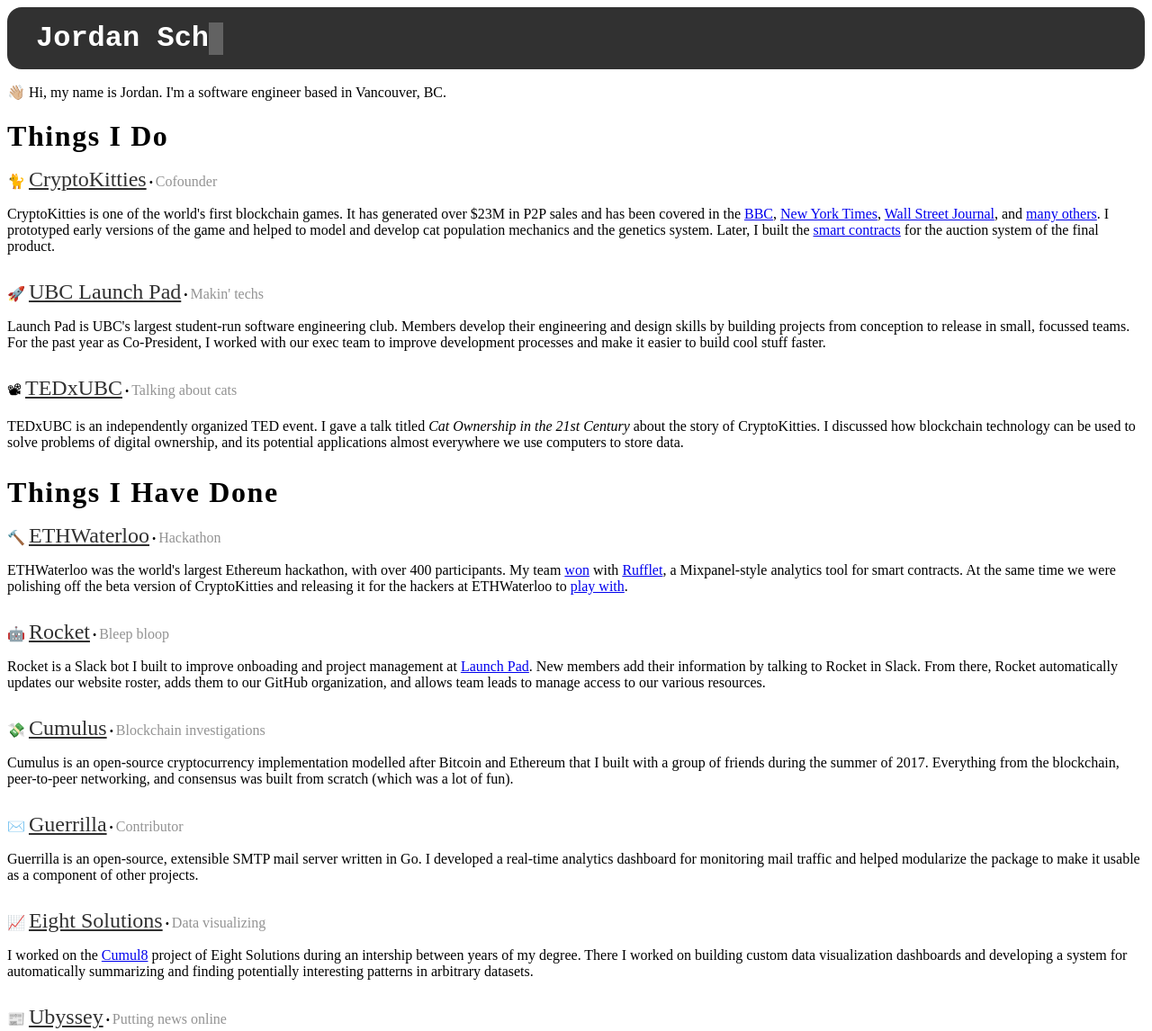
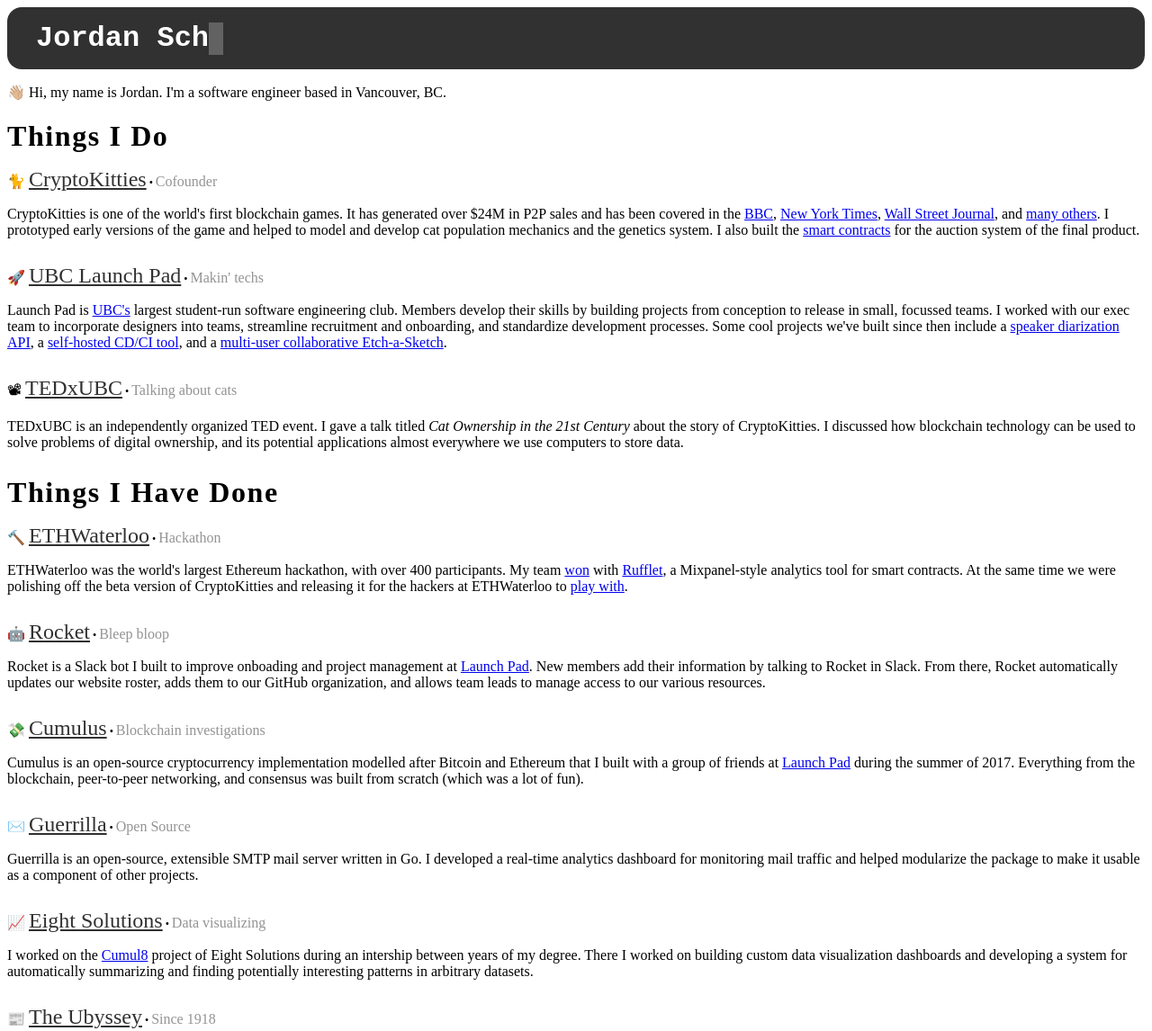
Before and after one commit to jordanschalm/jordanschalm.github.io, a Gatsby site: page / in a window 1280 px wide. Shown: the top 1146 px of the page at 90% size. Built offline with nearby package versions, Linux system fonts and the light colour scheme; Gatsby itself is replaced by a stand-in of ours.

Commit message:
Update CK sales figures. Alter CK copy the slightest bit Update LP copy to be time-agnostic and include project examples. Minor copy updates

```diff
--- a/src/data.js
+++ b/src/data.js
@@ -15,30 +15,34 @@
           start: Moment('2017-07', MONTH_F),
         },
         description: `CryptoKitties is one of the world's first blockchain games.
-          It has generated over $23M in P2P sales and has been covered in the
+          It has generated over $24M in P2P sales and has been covered in the
           [BBC](http://www.bbc.com/news/technology-42237162),
           [New York Times](https://www.nytimes.com/2017/12/28/style/cryptokitties-want-a-blockchain-snuggle.html),
           [Wall Street Journal](https://blogs.wsj.com/cio/2017/12/07/ethereum-network-copes-with-surge-of-activity-as-virtual-kitten-game-goes-viral/),
           and [many others](https://cryptokitties.co/press).
           I prototyped early versions of the game and helped to model and
-          develop cat population mechanics and the genetics system. Later, I
+          develop cat population mechanics and the genetics system. I also
           built the [smart contracts](https://www.gettoby.com/p/448v6x9p6tgs)
           for the auction system of the final product.`,
       },
       {
         name: 'UBC Launch Pad',
         subheader: "Makin' techs",
-        url: 'http://ubclaunchpad.com',
+        url: 'https://ubclaunchpad.com',
         emoji: '🚀',
         date: {
           start: Moment('2015-08', MONTH_F),
+          end: Moment('2018-05', MONTH_F),
         },
-        description: `Launch Pad is UBC's largest student-run software
-          engineering club. Members develop their engineering and design skills
+        description: `Launch Pad is [UBC's](https://www.ubc.ca/) largest
+          student-run software engineering club. Members develop their skills
           by building projects from conception to release in small, focussed
-          teams. For the past year as Co-President, I worked with our exec team
-          to improve development processes and make it easier to build cool
-          stuff faster.`,
+          teams. I worked with our exec team to incorporate designers into
+          teams, streamline recruitment and onboarding, and standardize
+          development processes. Some cool projects we've built since then include
+          a [speaker diarization API](https://github.com/ubclaunchpad/minutes),
+          a [self-hosted CD/CI tool](https://github.com/ubclaunchpad/inertia),
+          and a [multi-user collaborative Etch-a-Sketch](https://github.com/ubclaunchpad/etch.io).`,
       },
       {
         name: 'TEDxUBC',
@@ -79,7 +83,7 @@
           end: Moment('2017-08', MONTH_F),
         },
         description: `Rocket is a Slack bot I built to improve onboading and
-          project management at [Launch Pad](http://ubclaunchpad.com).
+          project management at [Launch Pad](https://ubclaunchpad.com).
           New members add their information by talking to Rocket in Slack.
           From there, Rocket automatically updates our website roster, adds
           them to our GitHub organization, and allows team leads to manage
@@ -96,13 +100,13 @@
         },
         description: `Cumulus is an open-source cryptocurrency implementation
           modelled after Bitcoin and Ethereum that I built with a group of
-          friends during the summer of 2017. Everything from the blockchain,
-          peer-to-peer networking, and consensus was built from scratch (which
-          was a lot of fun).`,
+          friends at [Launch Pad](https://ubclaunchpad.com) during the summer
+          of 2017. Everything from the blockchain, peer-to-peer networking, and
+          consensus was built from scratch (which was a lot of fun).`,
       },
       {
         name: 'Guerrilla',
-        subheader: 'Contributor',
+        subheader: 'Open Source',
         url: 'https://github.com/flashmob/go-guerrilla',
         emoji: '✉️',
         description: `Guerrilla is an open-source, extensible SMTP mail server
@@ -126,8 +130,8 @@
           finding potentially interesting patterns in arbitrary datasets.`,
       },
       {
-        name: 'Ubyssey',
-        subheader: 'Putting news online',
+        name: 'The Ubyssey',
+        subheader: 'Since 1918',
         date: {
           start: Moment('2015-08', MONTH_F),
           end: Moment('2015-12', MONTH_F),
```
